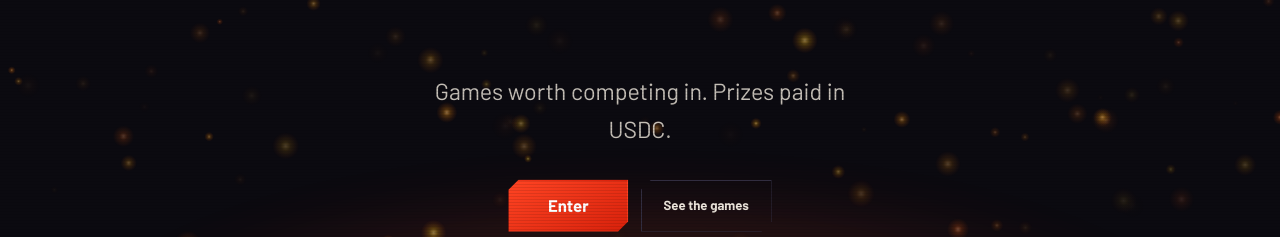
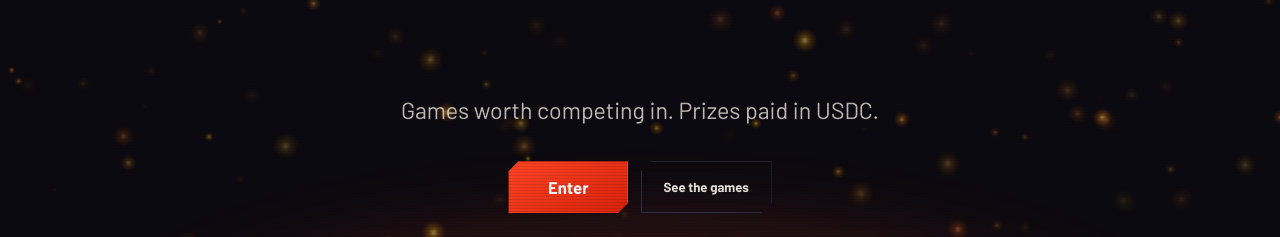
Before and after one commit to rugorriches/fyrecore-platform, a Next.js app: page / in a window 1280 px wide. Shown: the part 426-663 px from the top of the page. Built offline with nearby package versions, Linux system fonts and the light colour scheme; no server answers.

Commit message:
Forge: tagline on one line

```diff
--- a/app/globals.css
+++ b/app/globals.css
@@ -442,7 +442,7 @@ a{color:inherit;text-decoration:none}
 .forge__mark span{display:inline-block;animation:forge-in 1.6s cubic-bezier(.2,.8,.2,1) both}
 .forge__mark span:last-child{animation-delay:.18s}
 @keyframes forge-in{0%{opacity:0;transform:translateY(.35em) scaleY(.6);filter:blur(14px) brightness(2.4)}55%{opacity:1;filter:blur(0) brightness(1.7)}100%{transform:none;filter:none}}
-.forge__line{margin:1.6rem auto 2rem;font-size:clamp(1.05rem,2.2vw,1.45rem);color:color-mix(in srgb, var(--bone) 82%, transparent);max-width:34ch;
+.forge__line{margin:1.6rem auto 2rem;font-size:clamp(1.05rem,2.2vw,1.45rem);color:color-mix(in srgb, var(--bone) 82%, transparent);max-width:46ch;text-wrap:balance;
   animation:forge-fade 1s .9s both}
 .forge__acts{display:flex;gap:.8rem;justify-content:center;flex-wrap:wrap;animation:forge-fade 1s 1.15s both}
 .forge__cta{padding-inline:2.4rem;font-size:1.05rem;position:relative}
```
